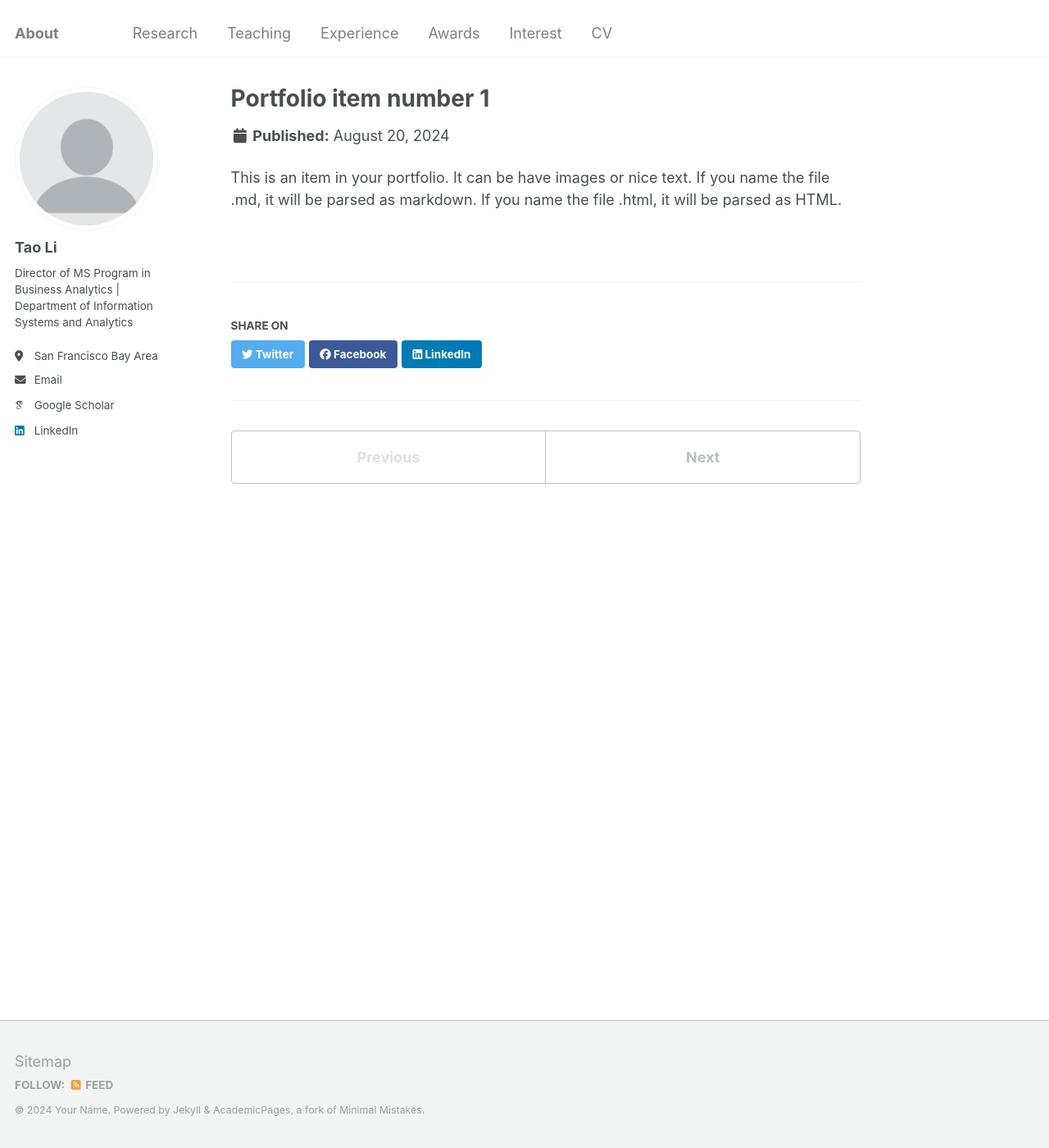
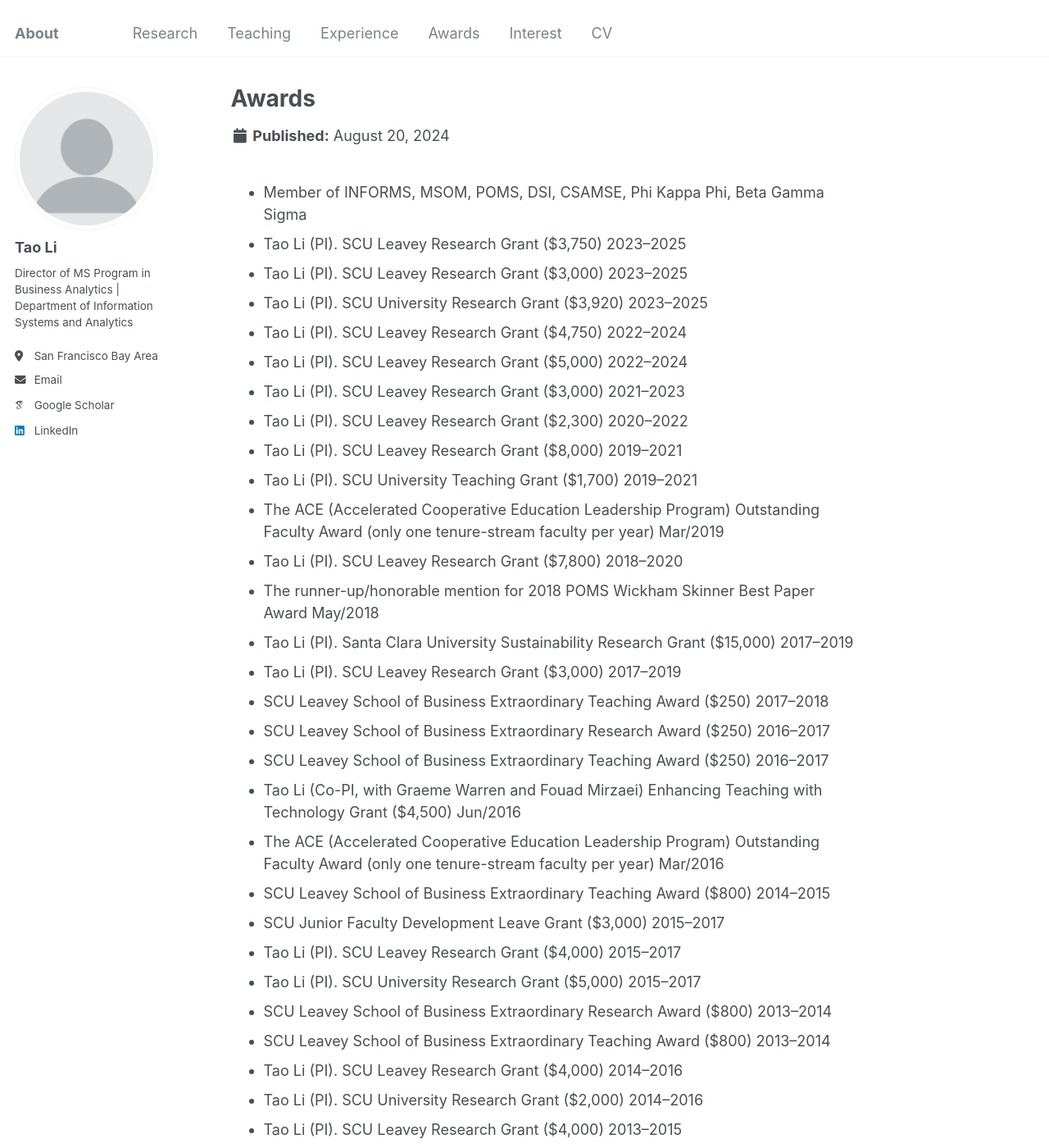
Before and after one commit to Prof-TaoLi/Homepage, a Jekyll site: the page built from _portfolio/portfolio-1.md, in a window 1280 px wide and 1400 px high. Shown: the whole window at 82% size. Built offline with Jekyll 4.4.1, drawn with Linux system fonts in a browser that asks for light colours; some web fonts are replaced; some of the changed text lies outside the part shown.

Commit message:
Update portfolio-1.md

```diff
--- a/_portfolio/portfolio-1.md
+++ b/_portfolio/portfolio-1.md
@@ -1,7 +1,49 @@
 ---
-title: "Portfolio item number 1"
+title: "Awards"
 excerpt: "Short description of portfolio item number 1<br/><img src='/images/500x300.png'>"
 collection: portfolio
 ---
 
-This is an item in your portfolio. It can be have images or nice text. If you name the file .md, it will be parsed as markdown. If you name the file .html, it will be parsed as HTML.
+<ul>
+  <li>Member of INFORMS, MSOM, POMS, DSI, CSAMSE, Phi Kappa Phi, Beta Gamma Sigma</li>
+  <li>Tao Li (PI). SCU Leavey Research Grant ($3,750) 2023–2025</li>
+  <li>Tao Li (PI). SCU Leavey Research Grant ($3,000) 2023–2025</li>
+  <li>Tao Li (PI). SCU University Research Grant ($3,920) 2023–2025</li>
+  <li>Tao Li (PI). SCU Leavey Research Grant ($4,750) 2022–2024</li>
+  <li>Tao Li (PI). SCU Leavey Research Grant ($5,000) 2022–2024</li>
+  <li>Tao Li (PI). SCU Leavey Research Grant ($3,000) 2021–2023</li>
+  <li>Tao Li (PI). SCU Leavey Research Grant ($2,300) 2020–2022</li>
+  <li>Tao Li (PI). SCU Leavey Research Grant ($8,000) 2019–2021</li>
+  <li>Tao Li (PI). SCU University Teaching Grant ($1,700) 2019–2021</li>
+  <li>The ACE (Accelerated Cooperative Education Leadership Program) Outstanding Faculty Award (only one tenure-stream faculty per year) Mar/2019</li>
+  <li>Tao Li (PI). SCU Leavey Research Grant ($7,800) 2018–2020</li>
+  <li>The runner-up/honorable mention for 2018 POMS Wickham Skinner Best Paper Award May/2018</li>
+  <li>Tao Li (PI). Santa Clara University Sustainability Research Grant ($15,000) 2017–2019</li>
+  <li>Tao Li (PI). SCU Leavey Research Grant ($3,000) 2017–2019</li>
+  <li>SCU Leavey School of Business Extraordinary Teaching Award ($250) 2017–2018</li>
+  <li>SCU Leavey School of Business Extraordinary Research Award ($250) 2016–2017</li>
+  <li>SCU Leavey School of Business Extraordinary Teaching Award ($250) 2016–2017</li>
+  <li>Tao Li (Co-PI, with Graeme Warren and Fouad Mirzaei) Enhancing Teaching with Technology Grant ($4,500) Jun/2016</li>
+  <li>The ACE (Accelerated Cooperative Education Leadership Program) Outstanding Faculty Award (only one tenure-stream faculty per year) Mar/2016</li>
+  <li>SCU Leavey School of Business Extraordinary Teaching Award ($800) 2014–2015</li>
+  <li>SCU Junior Faculty Development Leave Grant ($3,000) 2015–2017</li>
+  <li>Tao Li (PI). SCU Leavey Research Grant ($4,000) 2015–2017</li>
+  <li>Tao Li (PI). SCU University Research Grant ($5,000) 2015–2017</li>
+  <li>SCU Leavey School of Business Extraordinary Research Award ($800) 2013–2014</li>
+  <li>SCU Leavey School of Business Extraordinary Teaching Award ($800) 2013–2014</li>
+  <li>Tao Li (PI). SCU Leavey Research Grant ($4,000) 2014–2016</li>
+  <li>Tao Li (PI). SCU University Research Grant ($2,000) 2014–2016</li>
+  <li>Tao Li (PI). SCU Leavey Research Grant ($4,000) 2013–2015</li>
+  <li>Invited to the 10th POMS Emerging Scholars Program May/2013</li>
+  <li>Invited to the INFORMS Teaching Effectiveness Colloquium Oct/2012</li>
+  <li>M.S. Graduation in Supply Chain Management with High Distinction May/2012</li>
+  <li>Spring 2012 Phi Kappa Phi-The University of Texas at Dallas Travel Grant ($500) Apr/2012</li>
+  <li>The University of Texas at Dallas Ph.D. Research Small Grant ($1,000) Apr/2012</li>
+  <li>Invited to the INFORMS Future Academicians Colloquium Nov/2011</li>
+  <li>Invited to the DSI Doctoral Student Consortium Nov/2011</li>
+  <li>The University of Texas at Dallas Doctoral Student Consortium Grant ($2,000) Nov/2011</li>
+  <li>Invited to the POMS Doctoral Student Consortium May/2011</li>
+  <li>The University of Texas at Dallas Doctoral Student Consortium Grant ($1,000) May/2011</li>
+  <li>MBA Graduation with High Distinction May/2011</li>
+  <li>The University of Texas at Dallas Ph.D. Research Small Grant ($1,000) Nov/2010</li>
+</ul>
```
